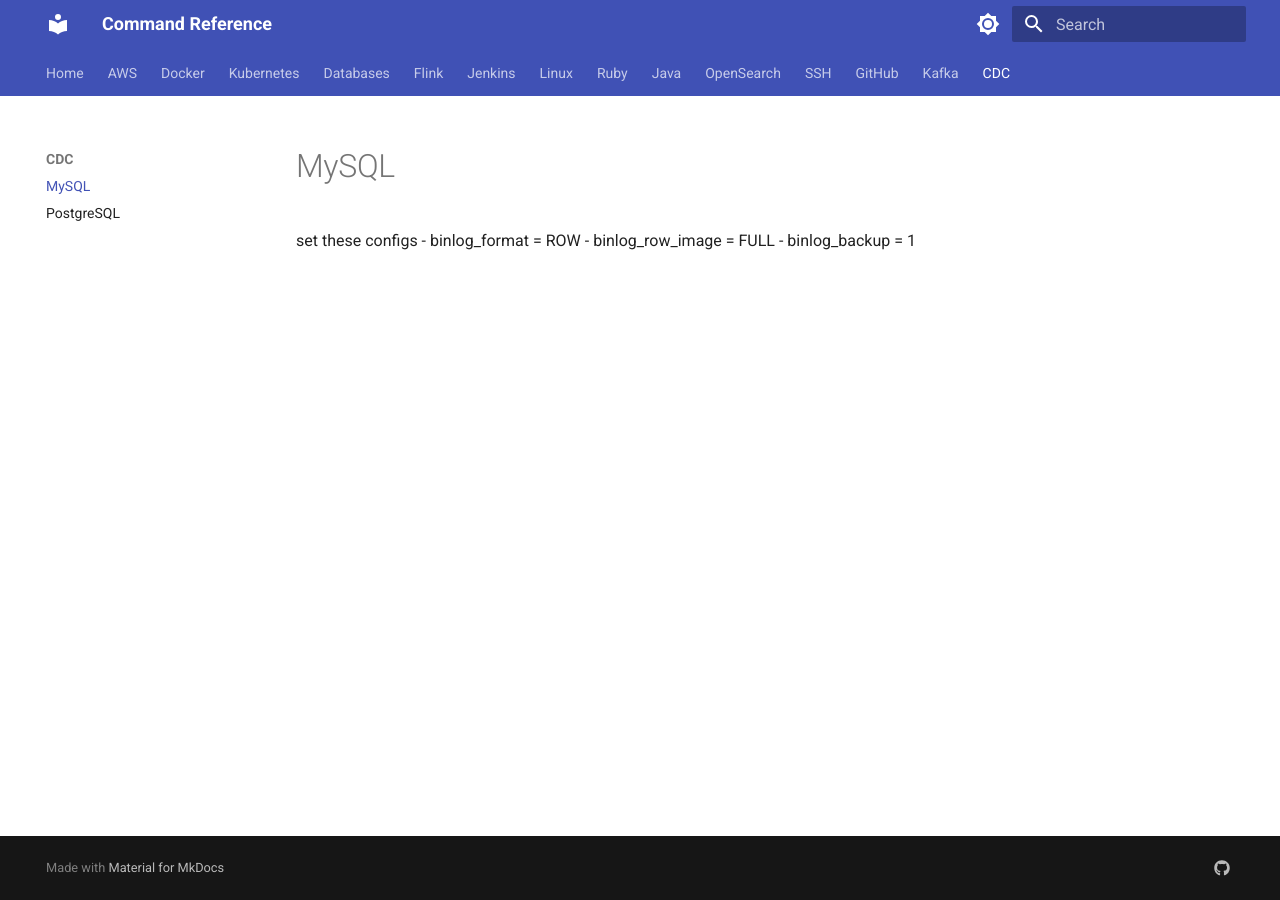
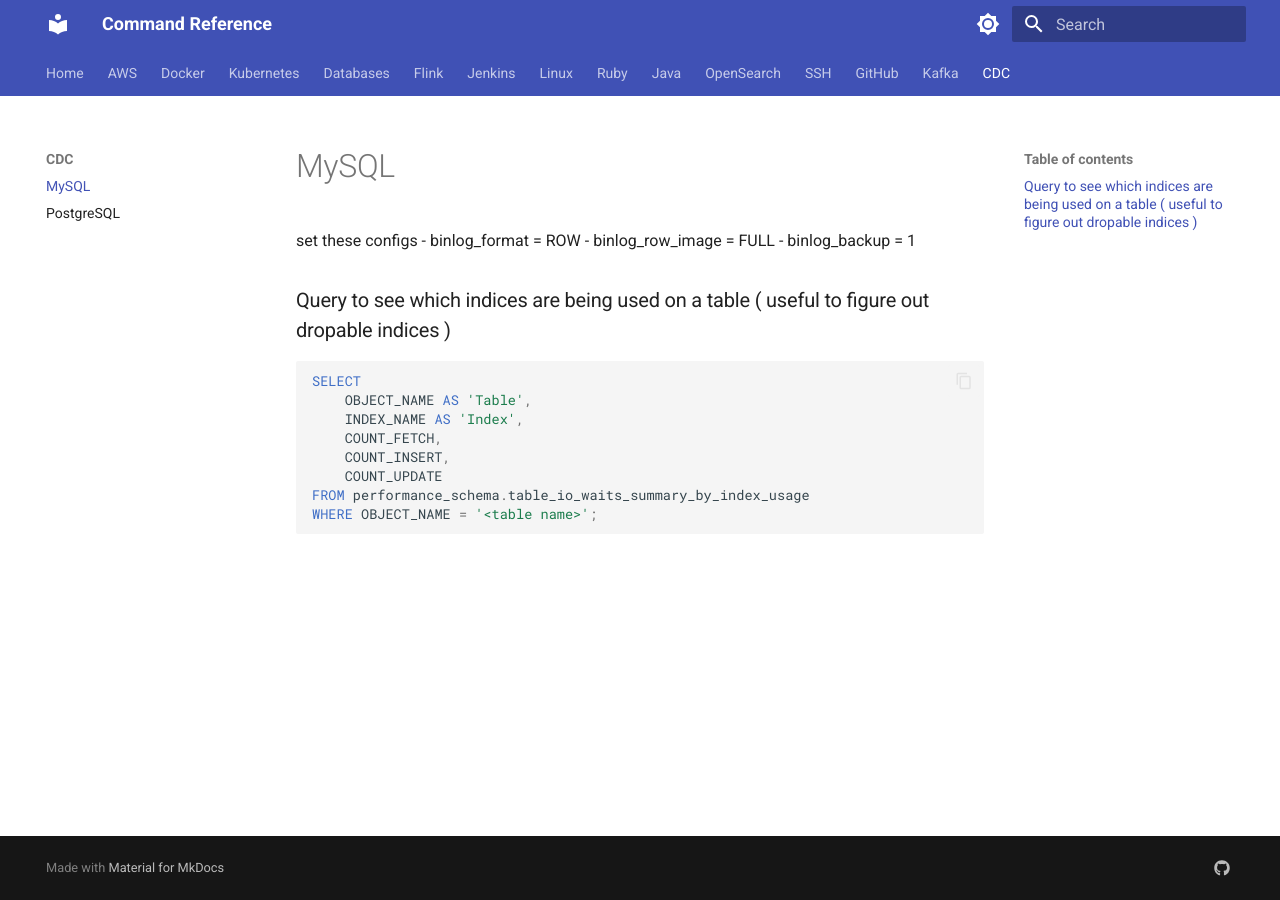
Before and after one commit to Fluder-Paradyne/cmds, an MkDocs documentation site: the page built from docs/cdc/mysql.md, in a window 1280 px wide. Built offline with MkDocs 1.6.1 and Material for MkDocs 9.7.7, drawn with Linux system fonts in a browser that asks for light colours.

Commit message:
Update MySQL documentation with index usage query
Added SQL query to check index usage for a table.

````diff
--- a/docs/cdc/mysql.md
+++ b/docs/cdc/mysql.md
@@ -2,3 +2,15 @@
 - binlog_format = ROW
 - binlog_row_image = FULL
 - binlog_backup = 1
+
+### Query to see which indices are being used on a table ( useful to figure out dropable indices  )
+```sql
+SELECT
+    OBJECT_NAME AS 'Table',
+    INDEX_NAME AS 'Index',
+    COUNT_FETCH,
+    COUNT_INSERT,
+    COUNT_UPDATE
+FROM performance_schema.table_io_waits_summary_by_index_usage
+WHERE OBJECT_NAME = '<table name>';
+```
````
